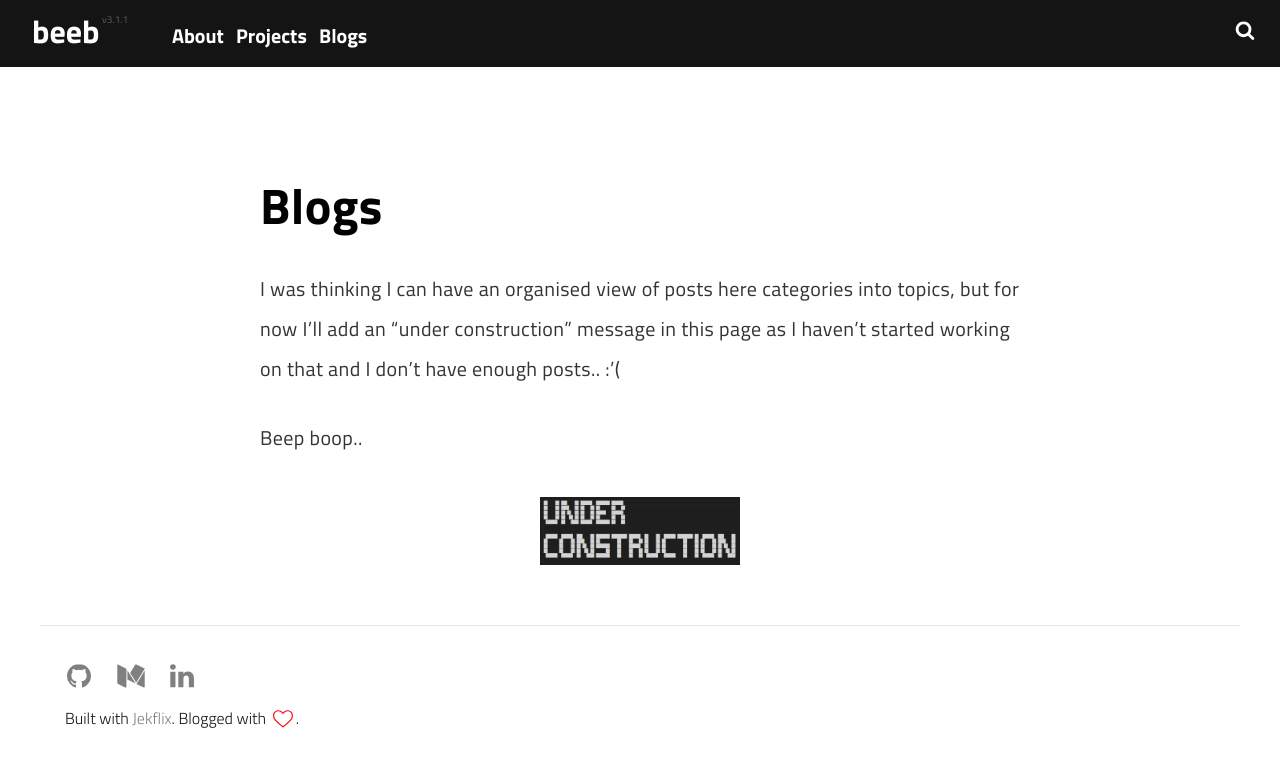
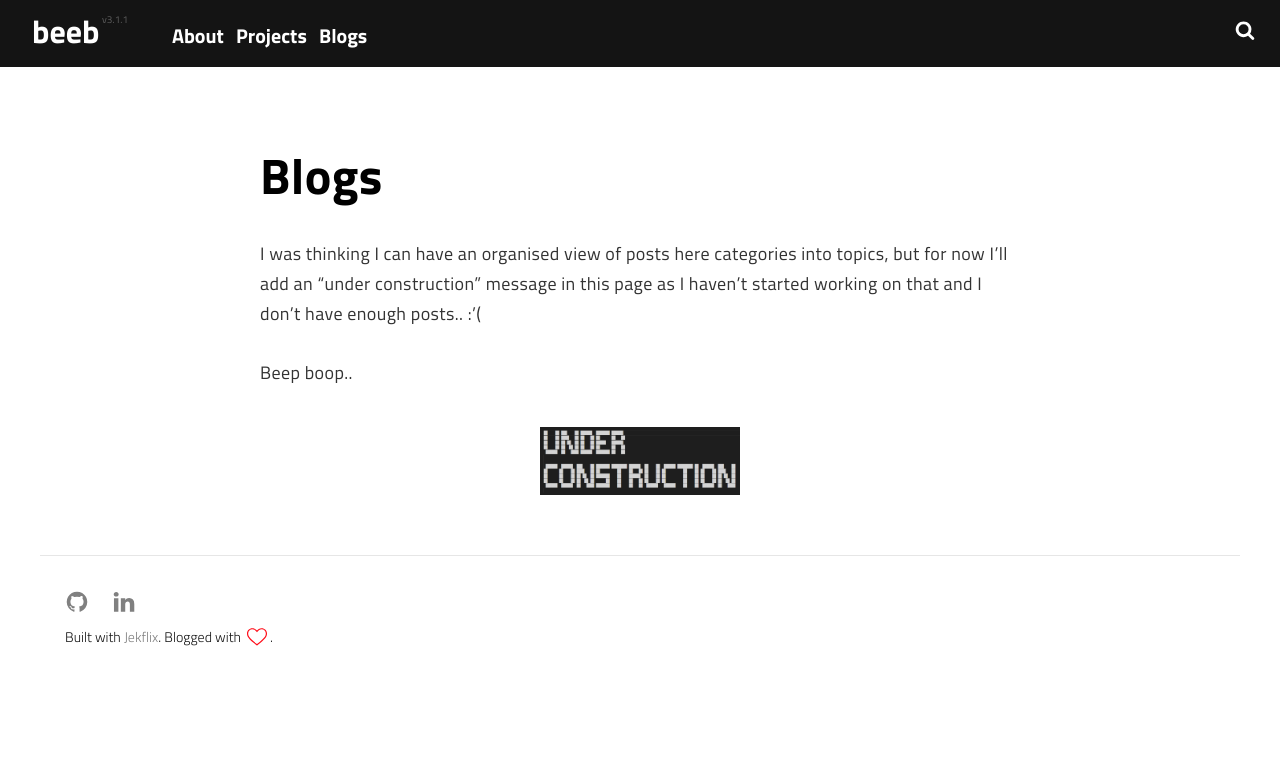
Before and after one commit to beebdev/beebdev.github.io, a Jekyll site: the page built from pages/blogs.md, in a window 1280 px wide. Shown: the top 767 px of the page. Built offline with Jekyll 4.4.1, drawn with Linux system fonts in a browser that asks for light colours; a script that is not in the unit is left out.

Commit message:
Updated css settings

```diff
--- a/_config.yml
+++ b/_config.yml
@@ -23,7 +23,7 @@ email: beebdev@gmail.com
 # Remove the item if you don't need it
 github_username: beebdev
 linkedin_username: eltonshih
-medium_username: medium_username
+# medium_username: medium_username
 
 
 # Posts Settings
--- a/_sass/_footer.scss
+++ b/_sass/_footer.scss
@@ -24,8 +24,8 @@ footer {
   p {
     text-decoration: none;
     color: $primaryDark;
-    font-size: rem(16px);
-    line-height: rem(25px);
+    font-size: rem(14px);
+    line-height: rem(18px);
   }
 
   span {
@@ -33,7 +33,7 @@ footer {
   }
 
   svg {
-    @include size(28, 28);
+    @include size(24, 24);
     display: inline-block;
     vertical-align: middle;
     margin-right: rem(10px);
--- a/_sass/_highlight.scss
+++ b/_sass/_highlight.scss
@@ -5,16 +5,21 @@ pre {
   color: $accentDark;
   margin: rem(30px) 0;
   font-size: rem(14px);
+  -moz-border-radius: 15px;
+  -webkit-border-radius: 15px;
+  -o-border-radius: 15px;
+  -ms-border-radius: 15px;
+  border-radius: 15px;
 
   @include media(">=sm") {
-    font-size: rem(16px);
-    padding: rem(40px) 0;
-    margin: rem(50px) 0;
+    font-size: rem(11px);
+    padding: rem(20px) 0;
+    margin: rem(30px) 0;
   }
 
   code {
-    @include center(rem(800px));
-    padding: 0 rem(20px);
+    @include center(rem(1000px));
+    padding: -1 rem(10px);
 
     @include media("<sm") {
       overflow-x: scroll;
--- a/_sass/_post.scss
+++ b/_sass/_post.scss
@@ -23,7 +23,7 @@
     padding-bottom: rem(10px);
 
     @include media(">=sm") {
-      flex-basis: 70%;
+      flex-basis: 80%;
       padding: 0 rem(30px) 0 rem(10px);
     }
   }
@@ -31,14 +31,14 @@
 
 .post-content {
   overflow-x: auto;
-  padding: rem(40px) 0;
+  padding: rem(30px) 0;
 
   &.fullwidth {
-    padding: rem(60px) rem(10px) 0;
+    padding: rem(30px) rem(10px) 0;
   }
 
   img {
-    max-width: 100%;
+    max-width: 95%;
     margin: rem(0px) auto;
     display: block;
     padding: 10px 0;
@@ -75,8 +75,8 @@
     margin: rem(20px) auto 0;
 
     @include media(">=sm") {
-      font-size: rem(20px);
-      line-height: rem(40px);
+      font-size: rem(18px);
+      line-height: rem(30px);
       margin: rem(29px) auto 0;
     }
   }
@@ -139,15 +139,15 @@
     color: $texts;
 
     code {
-      font-size: rem(15px);
+      font-size: rem(10px);
       background: #282a36;
       color: #fff;
       word-wrap: break-word;
-      padding: rem(3px) rem(5px);
+      padding: rem(1px) rem(5px);
       border-radius: 3px;
 
       @include media(">=sm") {
-        font-size: rem(17px);
+        font-size: rem(10px);
       }
     }
   }
@@ -340,7 +340,7 @@
   padding: 0 rem(20px);
 
   @include media(">=sm") {
-    flex-basis: 30%;
+    flex-basis: 20%;
     padding: 0 rem(10px);
   }
 
```
Also changed, not shown: _posts/2021-06-30-petalinux-2020.1-tutorial.md (+20 -0 lines).
